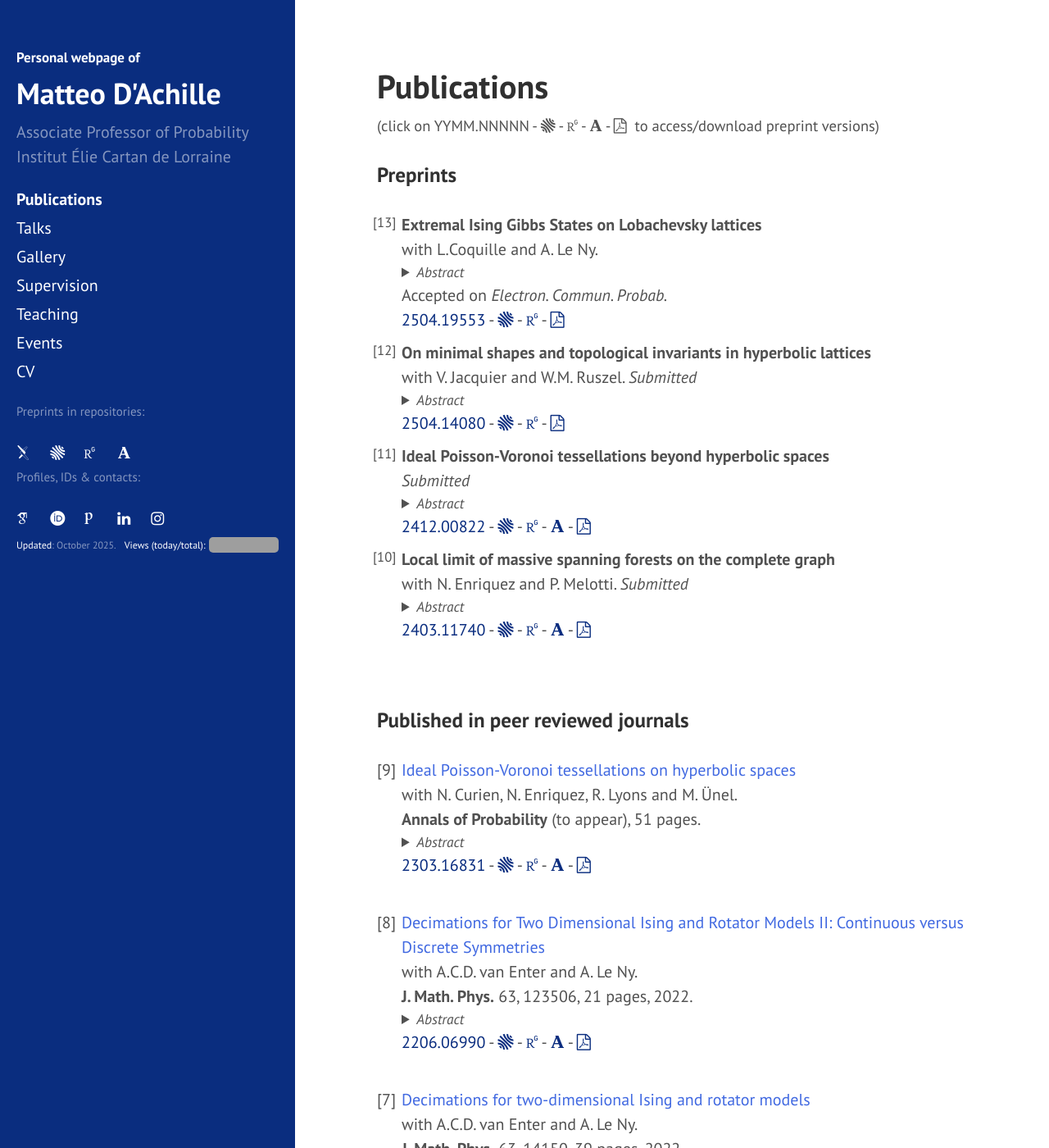
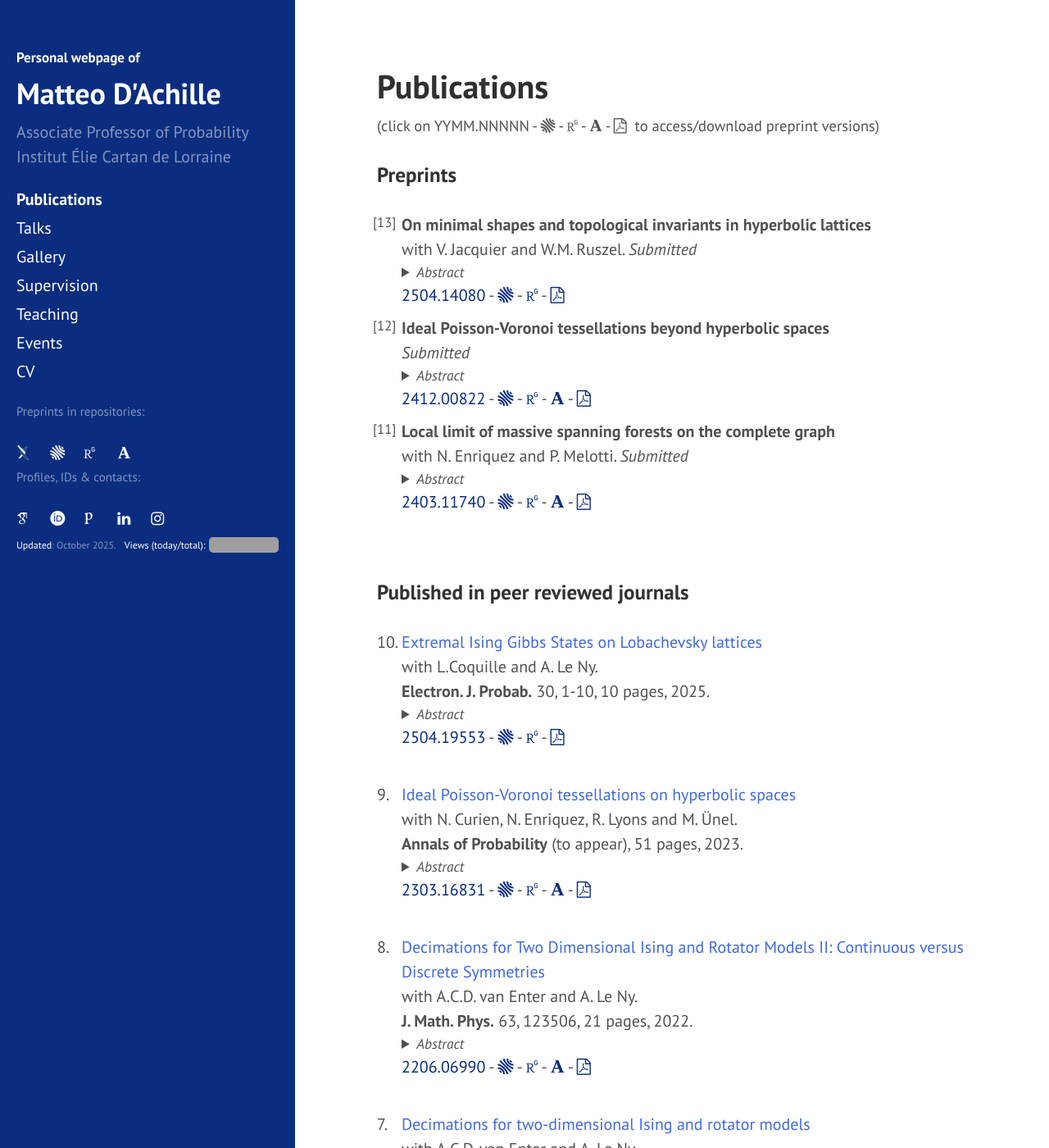
Before and after one commit to matteodachille/matteodachille.github.io, a Jekyll site: the page built from publications.md, in a window 1280 px wide and 1400 px high. Shown: the whole window at 82% size. Built offline with Jekyll 4.4.1, drawn with Linux system fonts in a browser that asks for light colours; nearby versions of some CDN libraries; some web fonts are replaced; some of the changed text lies outside the part shown; grey boxes are pictures that could not be loaded.

Commit message:
Updated pub list

```diff
--- a/_data/pubs.yml
+++ b/_data/pubs.yml
@@ -14,8 +14,8 @@
 - title:  Extremal Ising Gibbs States on Lobachevsky lattices
   authors: L.Coquille and A. Le Ny
   upcoming: True
-  preprint: True
-  published: False
+  preprint: False
+  published: True
   arxivurl: "http://arxiv.org/abs/2504.19553"
   arxivcode: "2504.19553"
   year: 2025
@@ -25,8 +25,12 @@
   halurl: "https://hal.science/hal-05290006"
   #academia: 126245800
   pdf: "assets/exLpq.pdf"
+  doi : "https://doi.org/10.1214/25-ECP724"
   submitted: False
-  npages: 14
+  npages: 10
+  journal: "Electron. J. Probab."
+  volume: 30
+  pages: 1-10
   abstract: 'We exhibit an uncountable family of extremal inhomogeneous Gibbs measures of the low–temperature Ising model on regular tilings of the hyperbolic plane. These states arise as low temperature perturbations of local ground states having a sparse enough set of frustrated edges, the sparseness being measured in terms of the isoperimetric constant of the graph. This result is implied by an extension of the article [5] about spin models on regular trees to Ising models on a more general class of regular non-amenable graphs. We moreover argue how we can deduce the extremality of an uncountable subset of the Series–Sinai states [24] at low temperature.'
 
 - title:  On minimal shapes and topological invariants in hyperbolic lattices
@@ -86,7 +90,7 @@
   published: True
   arxivurl: "https://arxiv.org/abs/2303.16831"
   arxivcode: "2303.16831"
-  #year: 2023
+  year: 2023
   submitted: False
   rg: 369623836
   halurl: "https://hal.archives-ouvertes.fr/hal-04067300"
--- a/publications.md
+++ b/publications.md
@@ -48,7 +48,7 @@ order: 1
   <!--dt>  {{ pub.title }} with {{ pub.authors }}
   </dt-->
   <dd style="margin-left: 30px;"><p style='margin-left: -30px !important;
-  position: absolute;'>[{{ count }}]</p> <a href="{{ pub.doi }}" target="_blank" style='color:#4169e1;'>{{ pub.title }}</a><br/> with {{ pub.authors }}.&nbsp;<br/><b>{{ pub.journal }}</b> {% if pub.volume %}{{ pub.volume }},{% endif %} {% if pub.pages %}{{ pub.pages }},{% endif%} {{ pub.npages }} pages{% if pub.year %}, {{ pub.year }}{% endif %}.<br/> {% if pub.abstract %}
+  position: absolute;'>{{ count }}.</p><a href="{{ pub.doi }}" target="_blank" style='color:#4169e1;'>{{ pub.title }}</a><br/> with {{ pub.authors }}.&nbsp;<br/><b>{{ pub.journal }}</b> {% if pub.volume %}{{ pub.volume }},{% endif %} {% if pub.pages %}{{ pub.pages }},{% endif%} {{ pub.npages }} pages{% if pub.year %}, {{ pub.year }}{% endif %}.<br/> {% if pub.abstract %}
   <details>
     <summary style="font-size:13pt;"><i>Abstract</i> </summary>
     <p style="font-size:11.5pt;">{{ pub.abstract }}</p>
```
